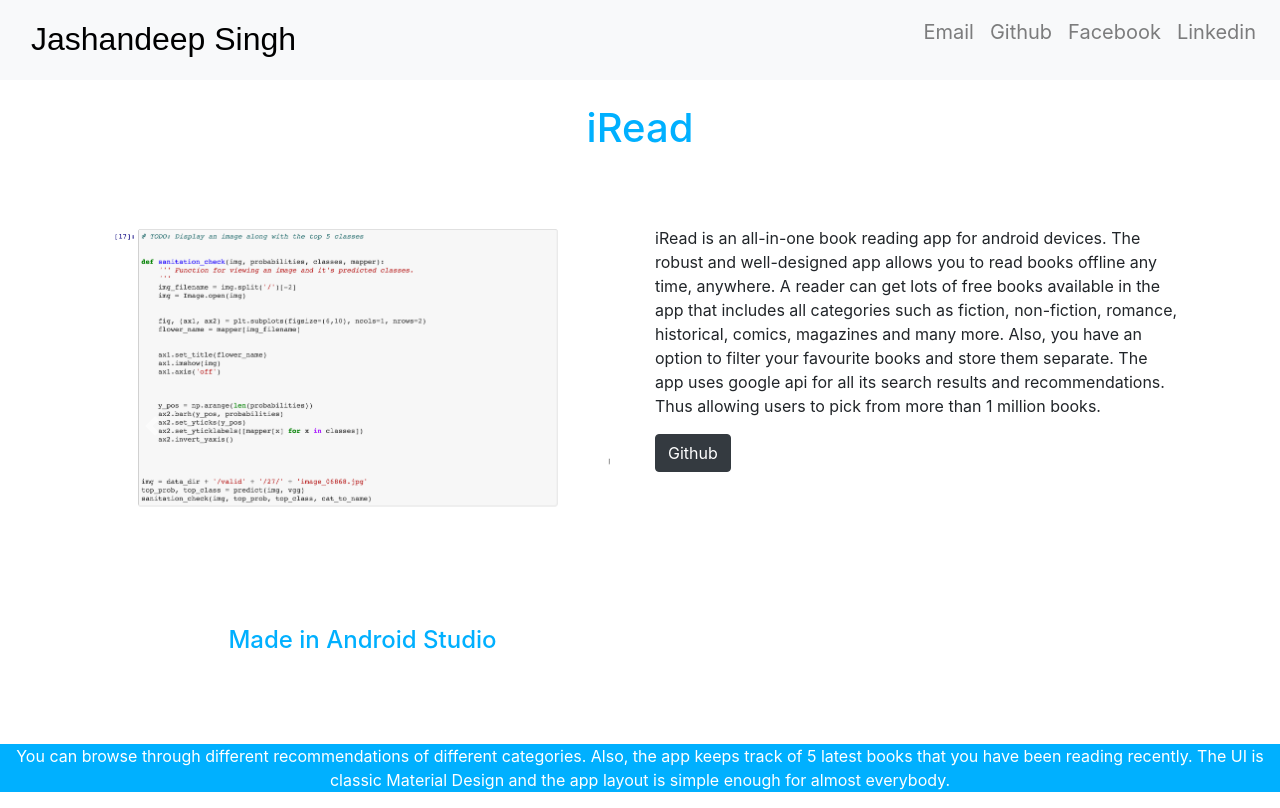
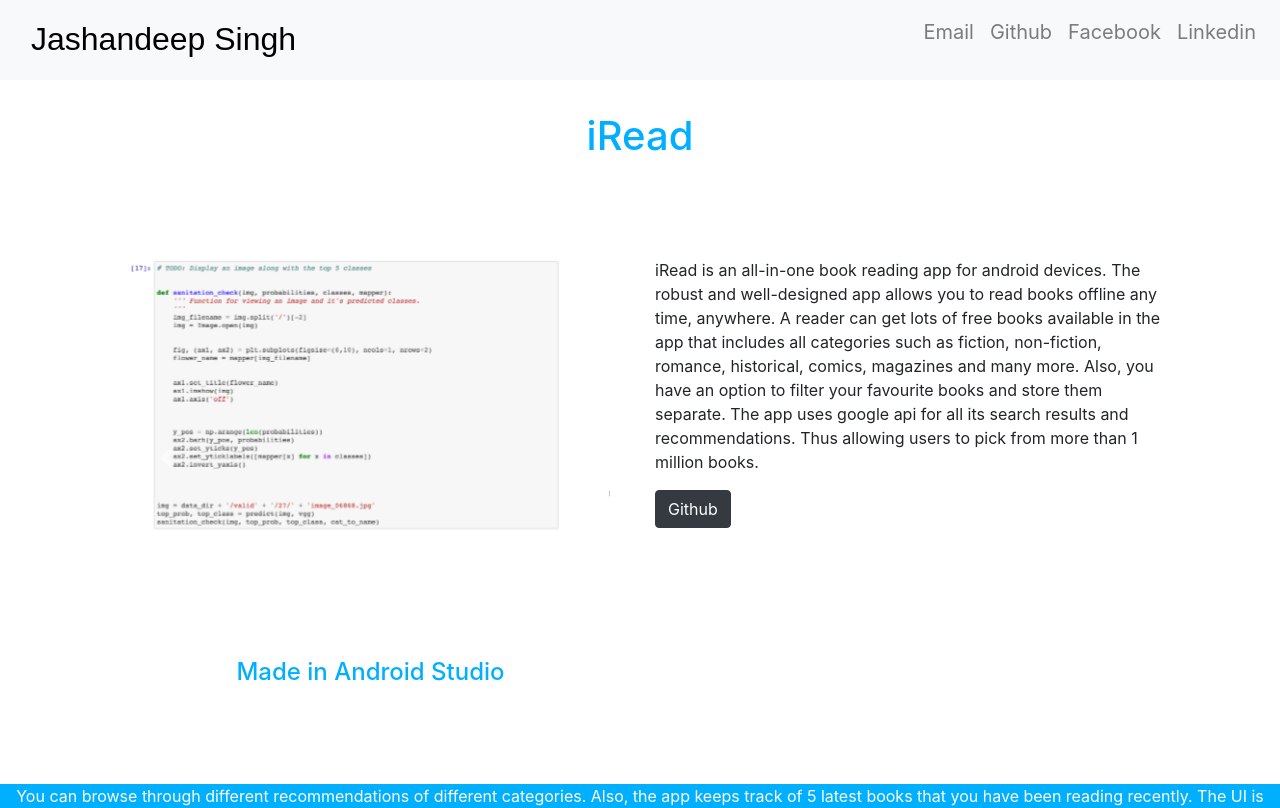
Before and after one commit to J268sing/My-Portfolio.github.io, a React (Create React App) app: page /iRead in a window 1280 px wide. Shown: the top 808 px of the page. Built offline with nearby package versions, Linux system fonts and the light colour scheme.

Commit message:
iRead spacing

```diff
--- a/src/projectsInfo/iRead/iRead.css
+++ b/src/projectsInfo/iRead/iRead.css
@@ -17,6 +17,10 @@
     width: 255px;
  }
 
+ .div-space-iread{
+     margin: 8px;
+     padding: 8px
+ }
 
  .container-iread1{
     color: white;
--- a/src/projectsInfo/iRead/iRead.js
+++ b/src/projectsInfo/iRead/iRead.js
@@ -18,8 +18,10 @@
         return (
             <div>
                  <Container className="container-flowerprediction ">
+                 <div className="div-space-iread">
                     <h1 className="h1-iread">iRead</h1>
-
+                    </div>
+                    <div className="div-space-iread">
                     <Container className="ne-layout">
                         <Row>
                             <Col xs={6} className="col1" md={6} xg={6} >
@@ -67,8 +69,8 @@
                             </Col>
                         </Row>
                     </Container>
+                    </div>
                 </Container>
-
 
                 <Container fluid className="container-iread1">You can browse through different recommendations of different categories. Also, the app keeps track of 5 latest books that you have been reading recently. The UI is classic Material Design and the app layout is simple enough for almost everybody.</Container>
 
```
